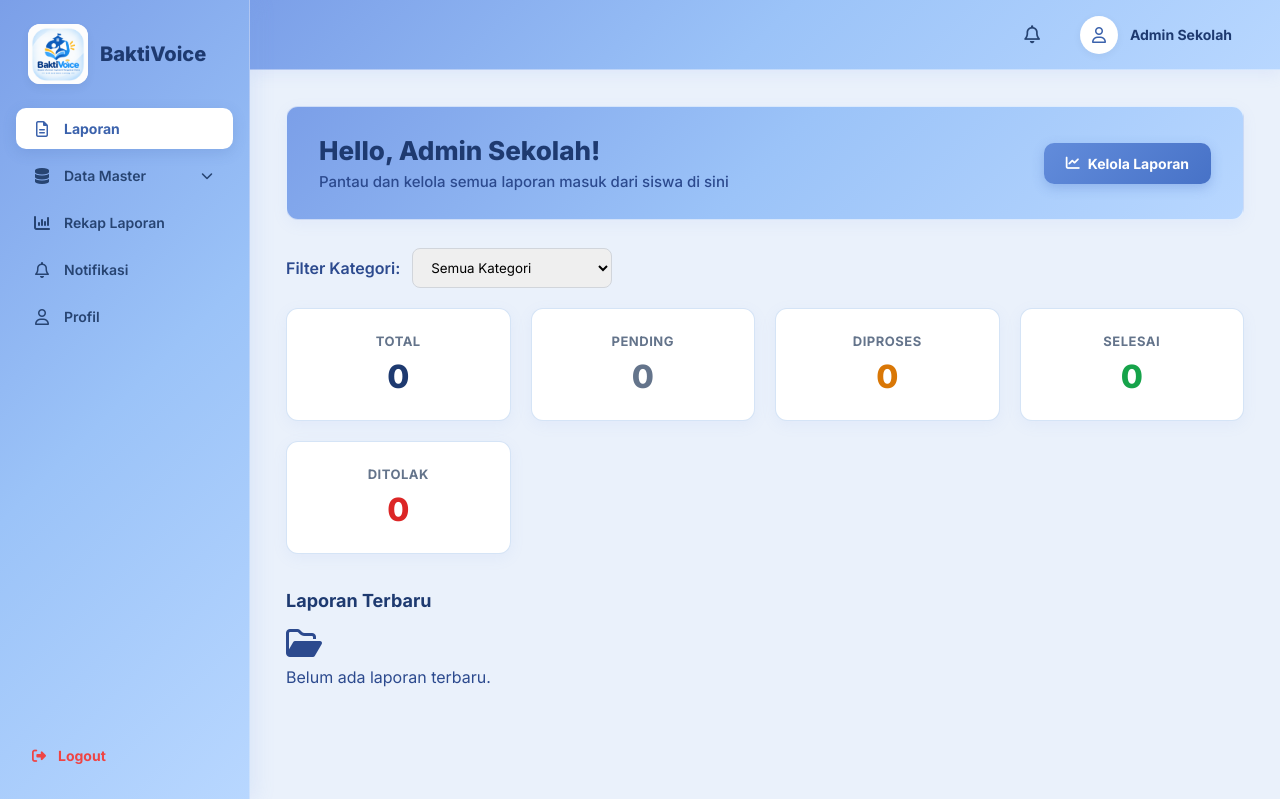
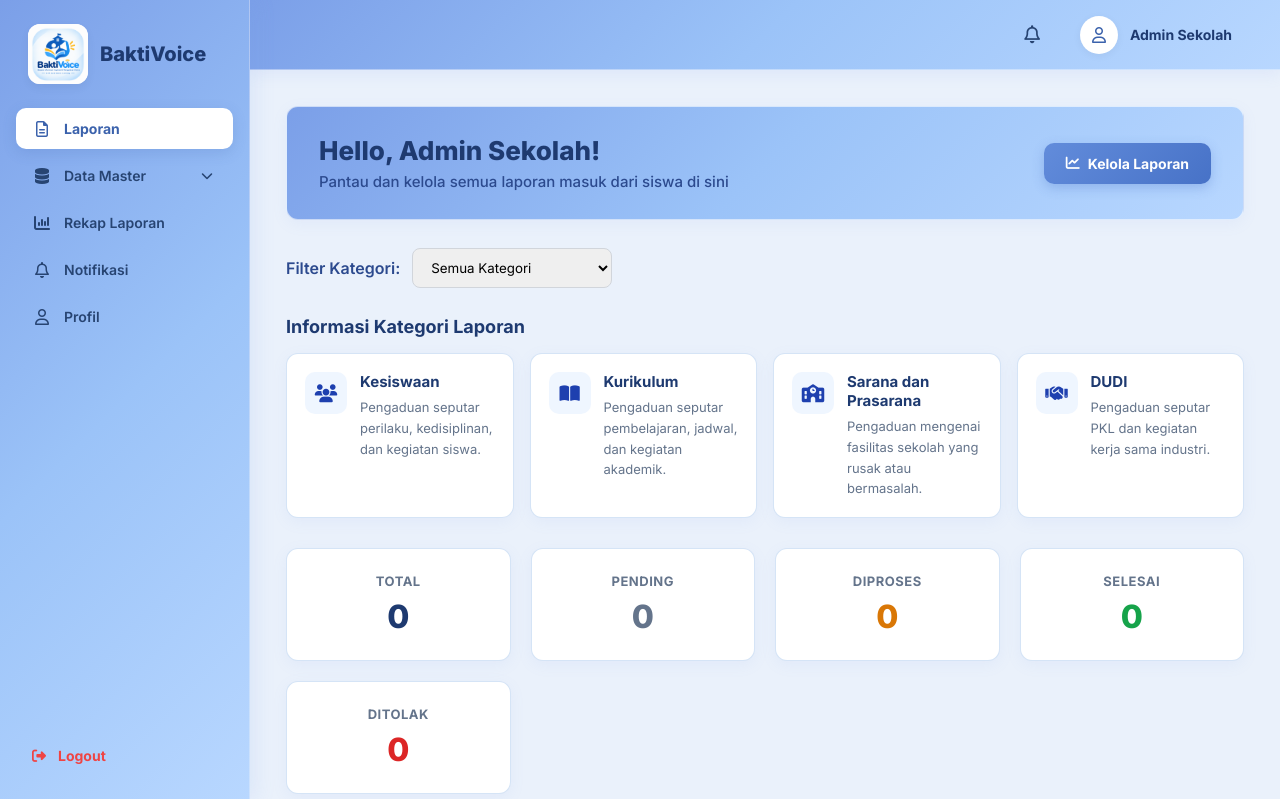
Before and after one commit to keisyaputriacc123-svg/BaktiVoice, a Laravel app: template BaktiVoice/resources/views/dashboard_admin.blade.php in a window 1280 px wide. Shown: the top 799 px of the page. Run offline with Laravel 12, Linux system fonts and the light colour scheme; the template is opened without the code that fills it, so the values that code supplies are empty; parts of the project's set-up code (start-up, migrations or seed data) failed here and were passed over.

Commit message:
dashboard_admin.blade.php

```diff
--- a/BaktiVoice/resources/views/dashboard_admin.blade.php
+++ b/BaktiVoice/resources/views/dashboard_admin.blade.php
@@ -333,6 +333,66 @@
 
         .btn-banner:hover {
             transform: translateY(-2px);
+        }
+        /* --- INFORMASI KATEGORI LAPORAN --- */
+        .category-info-section {
+            margin: 28px 0 30px;
+        }
+
+        .category-info-grid {
+            display: grid;
+            grid-template-columns: repeat(auto-fit, minmax(220px, 1fr));
+            gap: 16px;
+        }
+
+        .category-info-card {
+            display: flex;
+            align-items: flex-start;
+            gap: 13px;
+            padding: 18px;
+            background: var(--card-bg);
+            border: 1px solid rgba(186, 210, 240, 0.6);
+            border-radius: var(--radius);
+            box-shadow: var(--shadow);
+            transition: transform 0.25s ease, box-shadow 0.25s ease, border-color 0.25s ease;
+            cursor: pointer;
+        }
+
+        .category-info-card:hover {
+            transform: translateY(-4px);
+            box-shadow: 0 10px 24px rgba(71, 114, 199, 0.16);
+            border-color: #93b4eb;
+        }
+
+        .category-info-card:active {
+            transform: translateY(-1px) scale(0.99);
+        }
+
+        .category-info-icon {
+            display: flex;
+            align-items: center;
+            justify-content: center;
+            width: 42px;
+            height: 42px;
+            flex-shrink: 0;
+            border-radius: 10px;
+            background: #eff6ff;
+            color: #1e40af;
+            font-size: 18px;
+        }
+
+        .category-info-card h3 {
+            margin: 0 0 6px;
+            color: #1e3a70;
+            font-size: 15px;
+            font-weight: 700;
+        }
+
+        .category-info-card p {
+            margin: 0;
+            color: var(--text-muted);
+            font-size: 13px;
+            line-height: 1.6;
         }
         /* --- STATS GRID --- */
         .stats-grid {
@@ -1118,6 +1178,54 @@
                 </select>
             </form>
 
+            <!-- INFORMASI KATEGORI LAPORAN -->
+            <section class="category-info-section">
+                <h2 class="section-header">Informasi Kategori Laporan</h2>
+
+                <div class="category-info-grid">
+
+                    <div class="category-info-card">
+                        <div class="category-info-icon">
+                            <i class="fa-solid fa-users"></i>
+                        </div>
+                        <div>
+                            <h3>Kesiswaan</h3>
+                            <p>Pengaduan seputar perilaku, kedisiplinan, dan kegiatan siswa.</p>
+                        </div>
+                    </div>
+
+                    <div class="category-info-card">
+                        <div class="category-info-icon">
+                            <i class="fa-solid fa-book-open"></i>
+                        </div>
+                        <div>
+                            <h3>Kurikulum</h3>
+                            <p>Pengaduan seputar pembelajaran, jadwal, dan kegiatan akademik.</p>
+                        </div>
+                    </div>
+
+                    <div class="category-info-card">
+                        <div class="category-info-icon">
+                            <i class="fa-solid fa-school"></i>
+                        </div>
+                        <div>
+                            <h3>Sarana dan Prasarana</h3>
+                            <p>Pengaduan mengenai fasilitas sekolah yang rusak atau bermasalah.</p>
+                        </div>
+                    </div>
+
+                    <div class="category-info-card">
+                        <div class="category-info-icon">
+                            <i class="fa-solid fa-handshake"></i>
+                        </div>
+                        <div>
+                            <h3>DUDI</h3>
+                            <p>Pengaduan seputar PKL dan kegiatan kerja sama industri.</p>
+                        </div>
+                    </div>
+
+                </div>
+            </section>
             <!-- 5 SUMMARY STATS CARDS (DINAMIS) -->
             <section class="stats-grid">
                 <div class="stat-card total">
```
